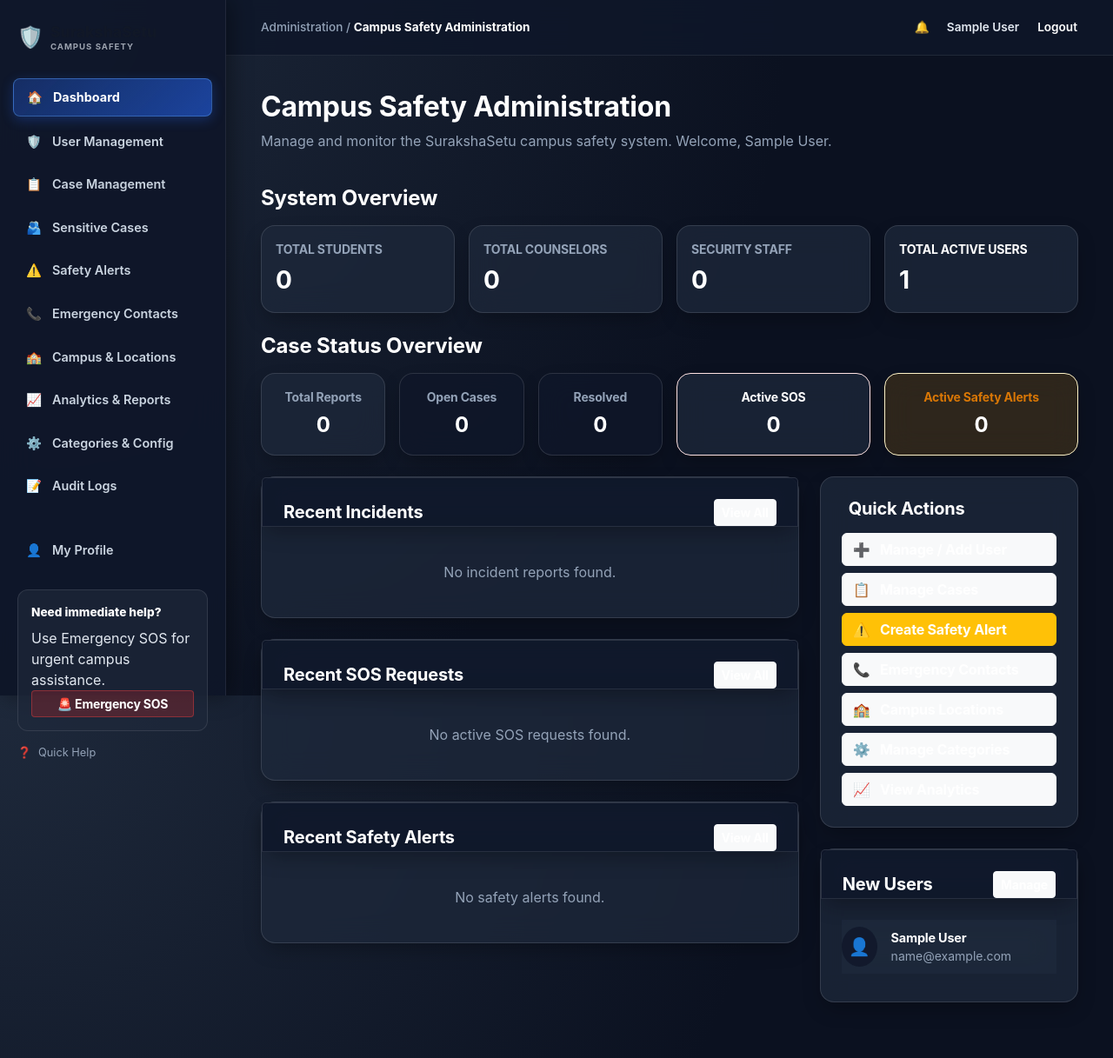
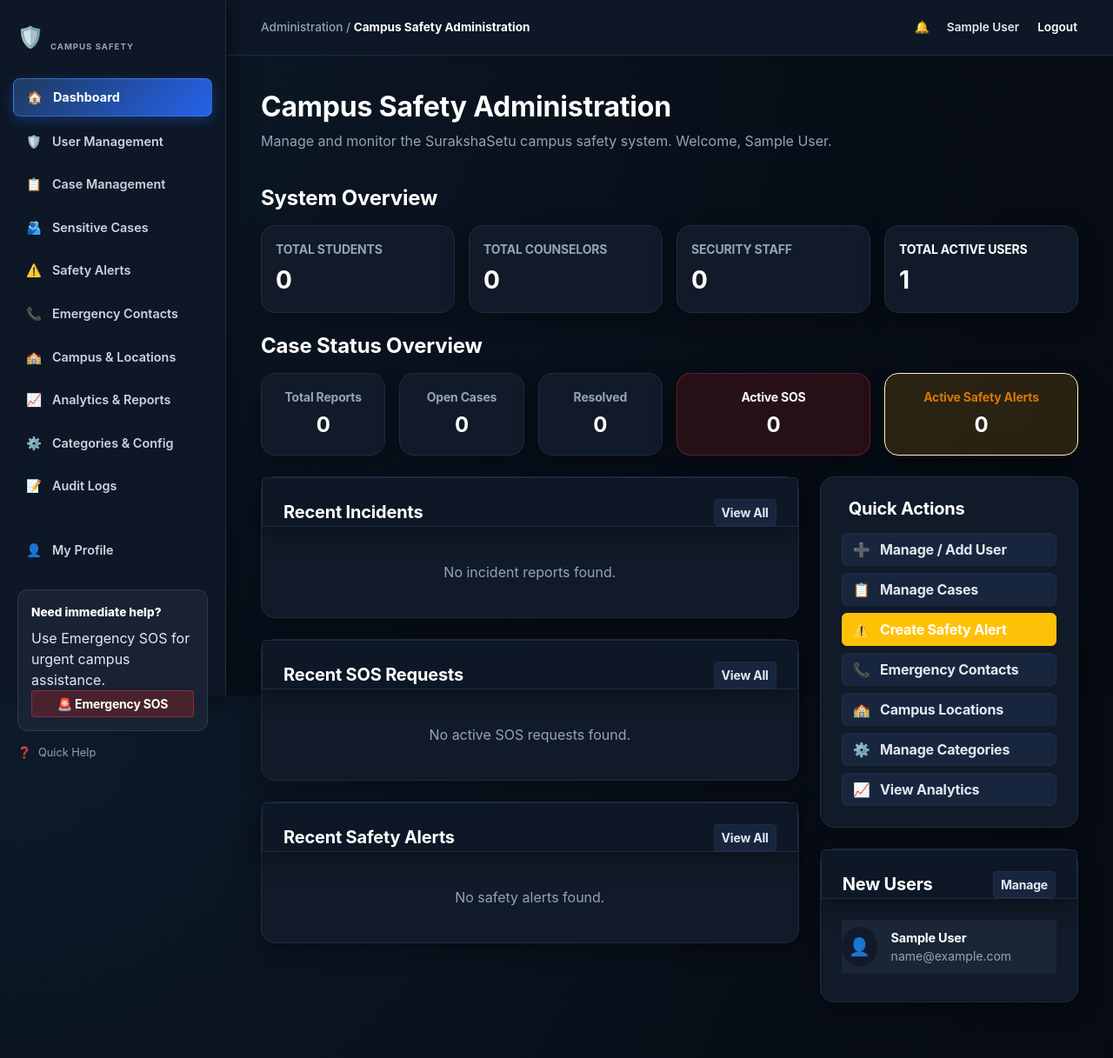
Before and after one commit to Sapna615/SurakshaSetu, an ASP.NET Core app: page /Admin/Dashboard in a window 1280 px wide. Shown: the whole page at 87% size. Run offline with ASP.NET Core 8, Linux system fonts and the light colour scheme; the visitor is signed in with stand-in values (Sample User, id 1); data that the repository does not hold is empty; database files in the repository are not loaded; some libraries are stand-ins or nearby versions.

Commit message:
Transform entire Admin section to Deep Navy and Charcoal theme with crystal clear contrast

```diff
--- a/SurakshaSetu/Views/Admin/Dashboard.cshtml
+++ b/SurakshaSetu/Views/Admin/Dashboard.cshtml
@@ -76,7 +76,7 @@
         </div>
     </div>
     <div class="col-md-3 col-6">
-        <div class="card border-0 shadow-sm rounded-4 h-100" style="background-color: #fef2f2; border: 1px solid #fee2e2 !important;">
+        <div class="card border-0 shadow-sm rounded-4 h-100" style="background-color: rgba(220, 38, 38, 0.15) !important; border: 1px solid rgba(239, 68, 68, 0.3) !important;">
             <div class="card-body p-3 text-center">
                 <div class="text-danger fw-bold small mb-1">Active SOS</div>
                 <div class="fs-4 fw-bold text-danger">@Model.ActiveSOS</div>
--- a/SurakshaSetu/Views/Admin/EditUser.cshtml
+++ b/SurakshaSetu/Views/Admin/EditUser.cshtml
@@ -111,7 +111,7 @@
         </div>
 
         <div class="card border-0 shadow-sm rounded-4 bg-dark-glass">
-            <div class="card-body p-4" style="background-color: #fef2f2; border-radius: 1rem;">
+            <div class="card-body p-4" style="background-color: rgba(220, 38, 38, 0.15) !important; border-radius: 1rem;">
                 <h6 class="fw-bold text-danger mb-3"><span class="me-2">⚠️</span> Administrative Warning</h6>
                 <p class="small text-danger mb-0" style="opacity: 0.8;">
                     Changes to user roles apply immediately. Be careful not to inadvertently remove your own <strong>Admin</strong> role or deactivate your own account, which could lock you out of the system.
--- a/SurakshaSetu/Views/Shared/_AdminLayout.cshtml
+++ b/SurakshaSetu/Views/Shared/_AdminLayout.cshtml
@@ -12,8 +12,8 @@
     @await RenderSectionAsync("Styles", required: false)
     <style>
         body {
-            background: radial-gradient(circle at top left, #1e293b 0%, #0b1120 60%) !important;
-            background-color: #0b1120 !important;
+            background: radial-gradient(circle at top left, #0d1b2a 0%, #080e18 60%, #050a12 100%) !important;
+            background-color: #080e18 !important;
             background-attachment: fixed !important;
             font-family: -apple-system, BlinkMacSystemFont, "Segoe UI", Roboto, "Helvetica Neue", Arial, sans-serif;
             margin: 0;
@@ -28,15 +28,15 @@
         }
         .sidebar {
             width: 260px;
-            background: rgba(15, 23, 42, 0.95);
+            background: #0d1726 !important;
             backdrop-filter: blur(20px);
-            border-right: 1px solid rgba(255, 255, 255, 0.08);
+            border-right: 1px solid #1e2d42 !important;
             display: flex;
             flex-direction: column;
             position: fixed;
             height: 100%;
             z-index: 100;
-            box-shadow: 4px 0 24px rgba(0, 0, 0, 0.4);
+            box-shadow: 4px 0 24px rgba(0, 0, 0, 0.5);
         }
         .sidebar-header {
             padding: 25px 20px;
@@ -78,15 +78,15 @@
             transition: all 0.2s;
         }
         .sidebar-menu a:hover {
-            background-color: rgba(59, 130, 246, 0.15);
+            background-color: #17263d !important;
             color: #ffffff;
         }
         .sidebar-menu a.active {
-            background: linear-gradient(135deg, rgba(37,99,235,0.3) 0%, rgba(37,99,235,0.6) 100%) !important;
+            background: linear-gradient(135deg, #1e3a5f 0%, #2563eb 100%) !important;
             color: #ffffff !important;
             font-weight: 700;
             border: 1px solid rgba(96,165,250,0.4);
-            box-shadow: 0 4px 14px rgba(37, 99, 235, 0.3);
+            box-shadow: 0 4px 14px rgba(37, 99, 235, 0.35);
         }
         .main-content {
             flex-grow: 1;
@@ -98,9 +98,9 @@
         }
         .top-header {
             height: 64px;
-            background: rgba(15, 23, 42, 0.85);
+            background: #0d1726 !important;
             backdrop-filter: blur(16px);
-            border-bottom: 1px solid rgba(255, 255, 255, 0.08);
+            border-bottom: 1px solid #1e2d42 !important;
             display: flex;
             align-items: center;
             justify-content: space-between;
@@ -132,6 +132,86 @@
             margin: 0 auto;
             width: 100%;
             background: transparent;
+        }
+
+        /* Deep Navy & Charcoal Theme Overrides for Admin Views */
+        .card, .card.bg-dark-glass, .bg-dark-glass {
+            background-color: #111a28 !important;
+            background: #111a28 !important;
+            border: 1px solid #1e2d42 !important;
+            color: #f8fafc !important;
+            border-radius: 14px;
+            box-shadow: 0 8px 24px rgba(0, 0, 0, 0.35) !important;
+        }
+
+        .card-header, .card-header.bg-dark-glass {
+            background-color: #0d1726 !important;
+            background: #0d1726 !important;
+            border-bottom: 1px solid #1e2d42 !important;
+            color: #ffffff !important;
+        }
+
+        .card-body {
+            color: #e2e8f0 !important;
+        }
+
+        .table {
+            color: #f8fafc !important;
+            border-color: #1e2d42 !important;
+        }
+
+        .table thead th, .table th {
+            background-color: #0d1726 !important;
+            color: #94a3b8 !important;
+            border-bottom: 1px solid #1e2d42 !important;
+        }
+
+        .table td {
+            color: #cbd5e1 !important;
+            border-bottom: 1px solid #172437 !important;
+            background-color: transparent !important;
+        }
+
+        .table-hover tbody tr:hover td {
+            background-color: #17263d !important;
+            color: #ffffff !important;
+        }
+
+        .form-control, .form-select {
+            background-color: #09101a !important;
+            border: 1px solid #1e2d42 !important;
+            color: #f8fafc !important;
+        }
+
+        .form-control:focus, .form-select:focus {
+            background-color: #0d1726 !important;
+            border-color: #2563eb !important;
+            color: #ffffff !important;
+            box-shadow: 0 0 0 3px rgba(37, 99, 235, 0.25) !important;
+        }
+
+        .form-label {
+            color: #cbd5e1 !important;
+            font-weight: 600;
+        }
+
+        .btn-light {
+            background-color: #17263d !important;
+            color: #e2e8f0 !important;
+            border: 1px solid #1e2d42 !important;
+        }
+
+        .btn-light:hover {
+            background-color: #1e3352 !important;
+            color: #ffffff !important;
+        }
+
+        .text-dark {
+            color: #ffffff !important;
+        }
+
+        .text-secondary, .text-muted {
+            color: #94a3b8 !important;
         }
     </style>
 </head>
```
